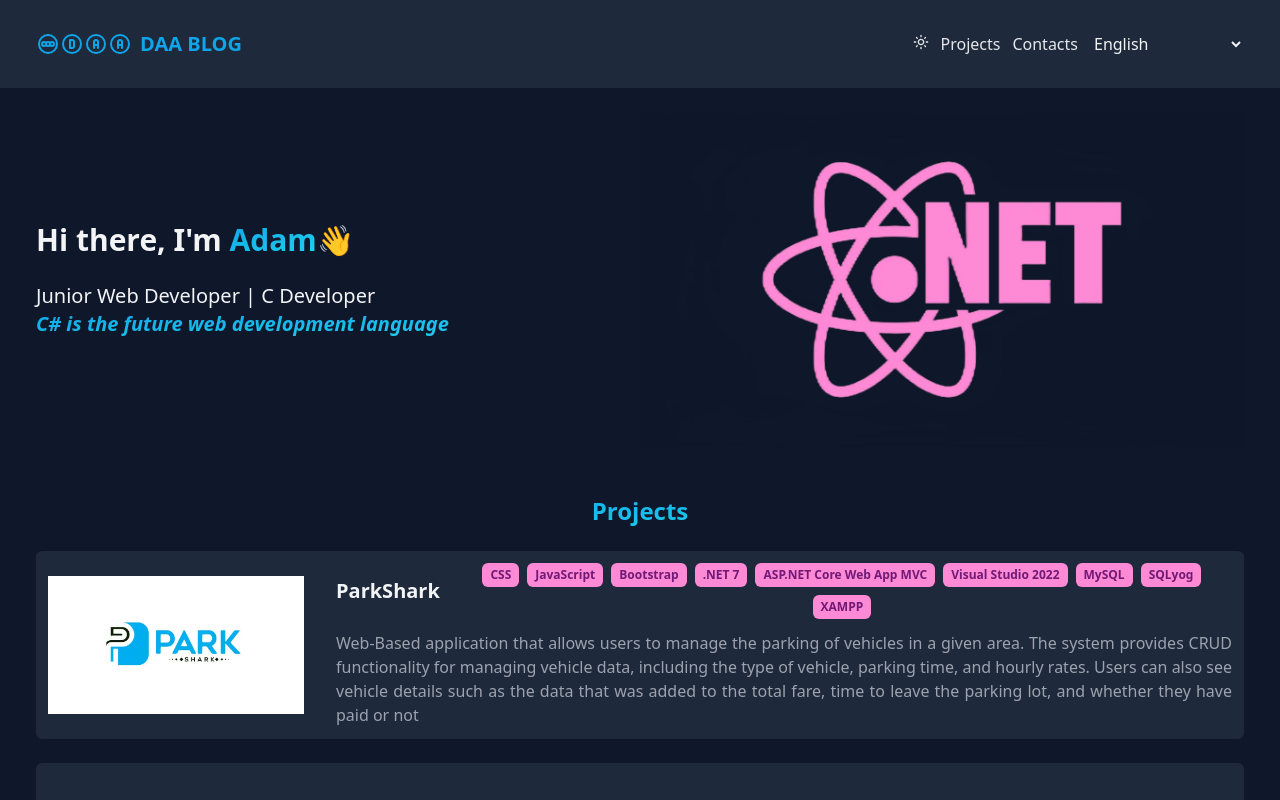
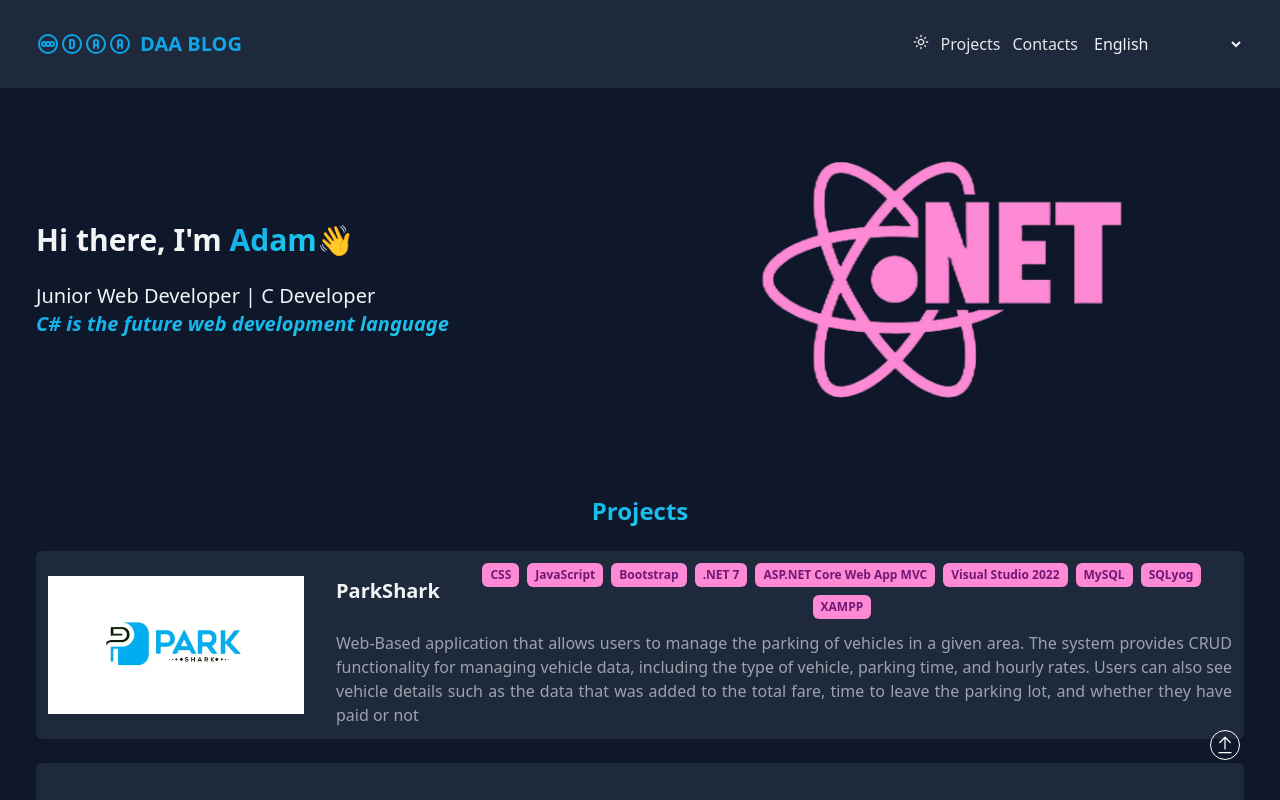
Before and after one commit to dedeadamalamsyah/portfolio, a React (Vite) app: page / in a window 1280 px wide. Shown: the top 800 px of the page. Built offline with nearby package versions, Linux system fonts and the light colour scheme.

Commit message:
top scroll

```diff
--- a/src/App.jsx
+++ b/src/App.jsx
@@ -3,6 +3,9 @@ import Footer from "./components/Footer";
 import Header from "./components/Header";
 import Main from "./components/Main";
 import { createContext } from "react";
+import { useRef } from "react";
+import { BackTopButton } from "./components/BackTopButton";
+import { useEffect } from "react";
 
 export const projects = [
   {
@@ -144,6 +147,13 @@ export const strings = {
 function App() {
   const [theme, setTheme] = useState("dark");
   const [language, setLanguage] = useState("en");
+  const scroll = useRef(null);
+
+  useEffect(() => {
+    console.log(
+      `Theme changed to ${theme === "dark" ? "dark" : "light"}`
+    );
+  }, [theme]);
 
   return (
     <LanguageContext.Provider value={{ language, setLanguage }}>
@@ -155,7 +165,8 @@ function App() {
               : "bg-slate-600 text-gray-900"
           }
         >
-          <Header />
+          <BackTopButton scrollRef={scroll}/>
+          <Header scrollRef={scroll} />
           <Main />
           <Footer />
         </div>
--- /dev/null
+++ b/src/components/BackTopButton.jsx
@@ -0,0 +1,28 @@
+import { useContext } from "react";
+import { ThemeContext } from "../App";
+import { GoMoveToTop } from "react-icons/go";
+
+export function BackTopButton({scrollRef}) {
+  const { theme } = useContext(ThemeContext);
+  const scrollToTop = (ref) => {
+    window.scrollTo({
+      top: ref.offsetTop,
+      behavior: "smooth",
+    });
+  };
+
+  return (
+    <button
+      className={`fixed bottom-6 right-8 md:bottom-10 md:right-10 flex justify-center items-center text-xl p-1 border ${
+        theme === "dark"
+          ? "border-white text-white hover:bg-white hover:text-black"
+          : "border-black text-black hover:bg-black hover:text-white"
+      } rounded-full hover:cursor-pointer`}
+      onClick={() => {
+        scrollToTop(scrollRef.current);
+      }}
+    >
+      <GoMoveToTop />
+    </button>
+  );
+}
--- a/src/components/Header.jsx
+++ b/src/components/Header.jsx
@@ -7,7 +7,7 @@ import {
 import { LanguageContext, ThemeContext, strings } from "../App";
 import ThemeButton from "./ThemeButton";
 
-export default function Header() {
+export default function Header({ scrollRef }) {
   const { theme } = useContext(ThemeContext);
   const { language, setLanguage } = useContext(LanguageContext);
 
@@ -17,7 +17,10 @@ export default function Header() {
         theme === "dark" ? "bg-slate-800" : "bg-slate-500"
       }`}
     >
-      <div className="mx-auto max-w-screen-2xl px-6 sm:px-9 py-6 flex flex-col gap-y-3 items-center sm:flex-row sm:justify-between">
+      <div
+        ref={scrollRef}
+        className="mx-auto max-w-screen-2xl px-6 sm:px-9 py-6 flex flex-col gap-y-3 items-center sm:flex-row sm:justify-between"
+      >
         <a href="">
           <div className="flex items-center text-base sm:text-lg md:text-xl font-bold mr-1 h-10 text-sky-500">
             <TbBrandLetterboxd className="h-6 w-6" />
```
